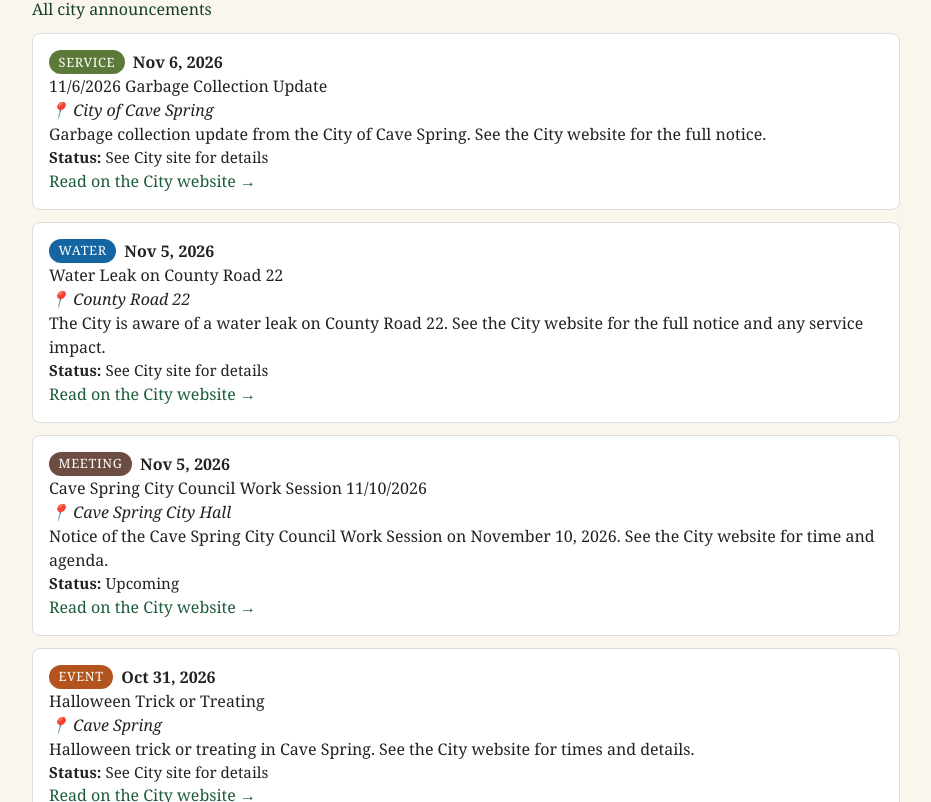
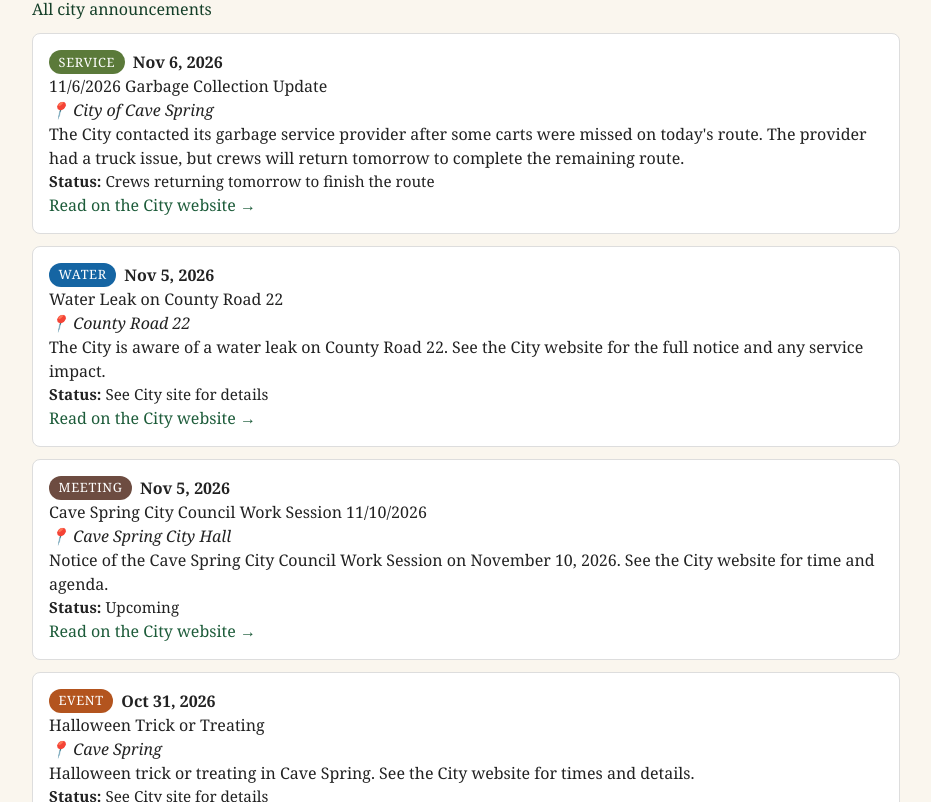
Before and after one commit to melodyc007/Cave-Spring-Guide, a React (Vite) app: page / in a window 1280 px wide. Shown: the part 1978-2780 px from the top of the page, without its empty margins (174-1105 px from the left). Built offline with nearby package versions, Linux system fonts and the light colour scheme.

Commit message:
Add City of Cave Spring Facebook link and fill in Garbage Collection Update details

```diff
--- a/src/App.tsx
+++ b/src/App.tsx
@@ -141,6 +141,17 @@ function HomePage({ go }: { go: (p: Page) => void }) {
         <p>
           <a href={CITY_NEWS_URL} target="_blank" rel="noreferrer">
             See all announcements on the City website →
+          </a>
+        </p>
+        <p>
+          Latest news is also posted on the City of Cave Spring Facebook
+          page:{" "}
+          <a
+            href="https://www.facebook.com/CityofCaveSpringGa"
+            target="_blank"
+            rel="noreferrer"
+          >
+            City of Cave Spring on Facebook →
           </a>
         </p>
       </section>
--- a/src/data.ts
+++ b/src/data.ts
@@ -88,9 +88,10 @@ export const CITY_ANNOUNCEMENTS: Announcement[] = [
     title: "11/6/2026 Garbage Collection Update",
     category: "Service",
     area: "City of Cave Spring",
-    details: "Garbage collection update from the City of Cave Spring. See the City website for the full notice.",
-    status: "See City site for details",
-    url: "https://cavespring.ga.gov/news",
+    details:
+      "The City contacted its garbage service provider after some carts were missed on today's route. The provider had a truck issue, but crews will return tomorrow to complete the remaining route.",
+    status: "Crews returning tomorrow to finish the route",
+    url: "https://cavespring.ga.gov/news/1162026-garbage-collection-update",
   },
   {
     id: "news-2026-11-05-water-cr22",
```
